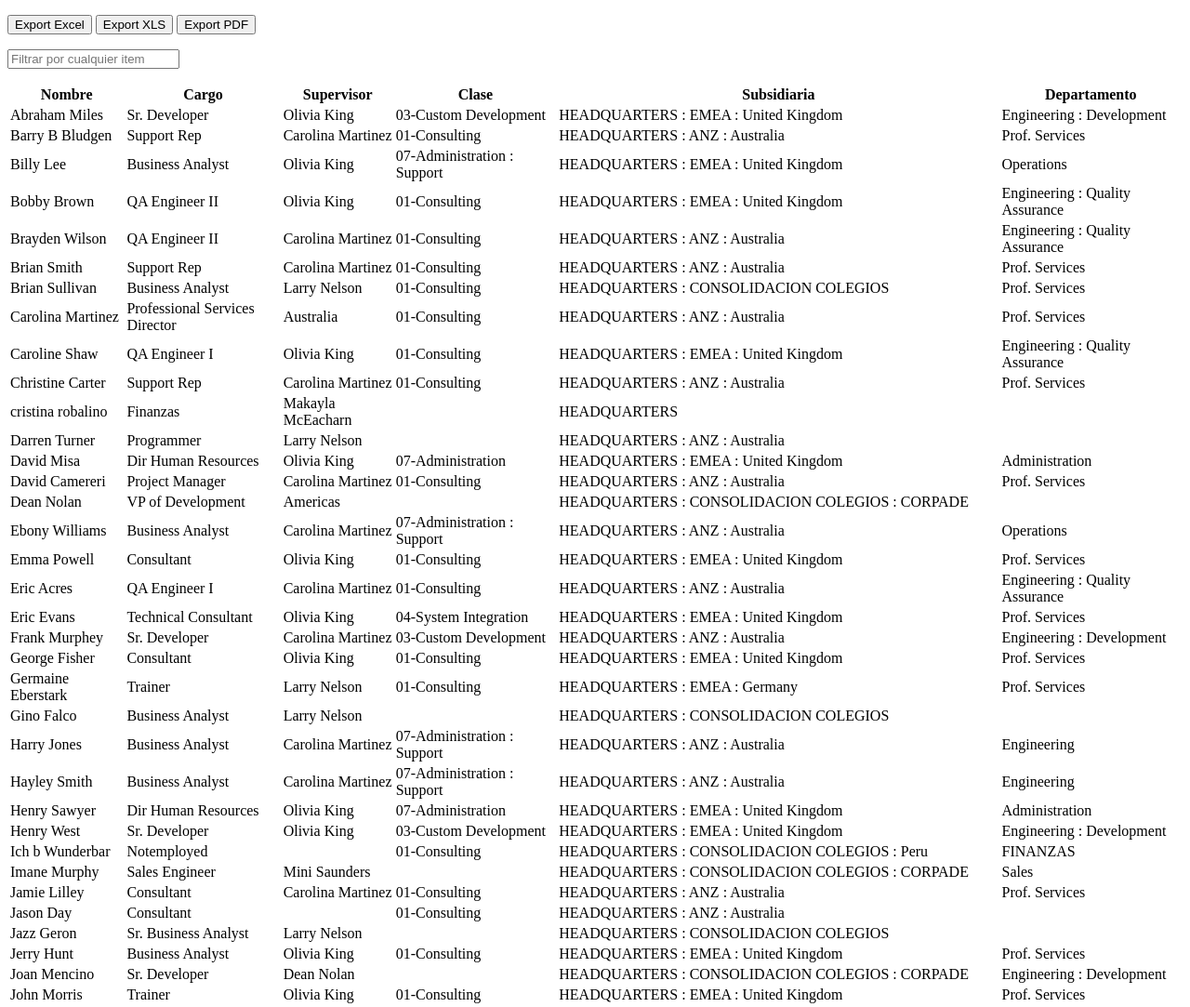
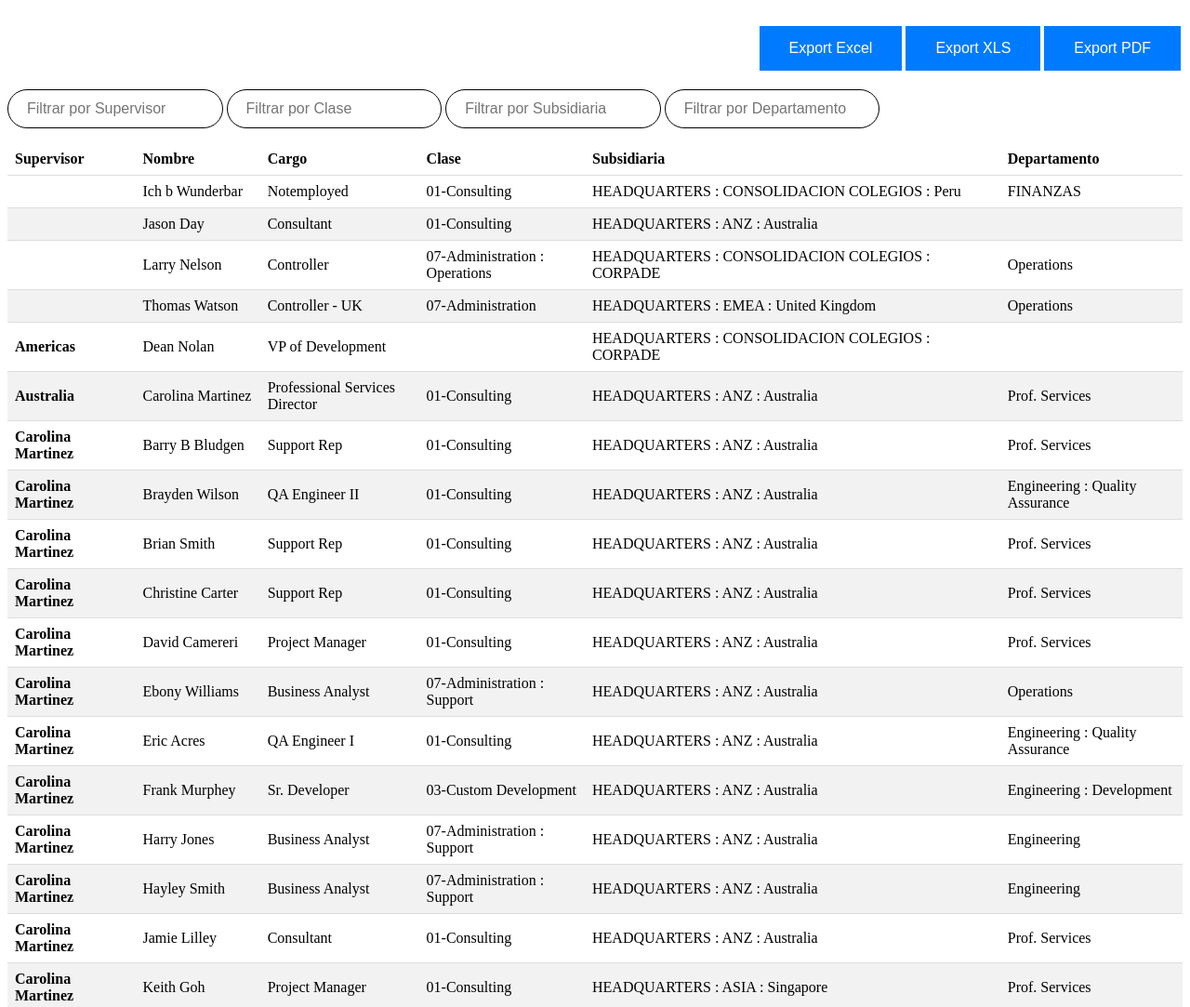
Before and after one commit to PFranciscoRojas/test-employees, a website built with webpack: page public/index.html in a window 1280 px wide. Shown: the top 1083 px of the page at 93% size. Built offline with nearby package versions, Linux system fonts and the light colour scheme.

Commit message:
añadiendo detalles

```diff
--- a/public/index.html
+++ b/public/index.html
@@ -3,27 +3,31 @@
 <head>
     <meta charset="UTF-8">
     <meta name="viewport" content="width=device-width, initial-scale=1.0">
+    <link href="../src/styles/styles.css" rel="stylesheet" type= "text/css"  >
     <title>Employees</title>
 </head>
 <body>
     <main class="Main">
         <header class="Header" id="header">
             <p>
-                <button id="btnExportExcel">Export Excel</button>
-                <button id="btnExportCsv">Export XLS</button>
-                <button id="btnExportPDF">Export PDF</button>
+                <button id="btnExportExcel" class="button">Export Excel</button>
+                <button id="btnExportCsv" class="button">Export XLS</button>
+                <button id="btnExportPDF" class="button">Export PDF</button>
             </p>
             <p>
-                <input type="text" class="table-filter" placeholder="Filtrar por cualquier item" id="txtItemFilter" />
+                <input type="text"  placeholder="Filtrar por Supervisor" id="txtItemSupervisor" />
+                <input type="text"  placeholder="Filtrar por Clase" id="txtItemClase" />
+                <input type="text"  placeholder="Filtrar por Subsidiaria" id="txtItemSubsidiaria" />
+                <input type="text"  placeholder="Filtrar por Departamento" id="txtItemDepartamento" />
             </p>
         </header>
         <section class="content">
-            <table class="main-table" id="table-main">
+            <table class="main-table" id="table-main" >
                 <thead>
                     <tr>
+                        <th> Supervisor  </th>
                         <th> Nombre </th>
                         <th> Cargo </th>
-                        <th> Supervisor </th>
                         <th> Clase </th>
                         <th> Subsidiaria </th>
                         <th> Departamento </th>
--- a/src/index.js
+++ b/src/index.js
@@ -8,7 +8,10 @@ let tableExporter;
 let btnExportExcel = document.getElementById("btnExportExcel")
 let btnExportCsv = document.getElementById("btnExportCsv")
 let btnExportPDF = document.getElementById("btnExportPDF")
-let txtItemFilter = document.getElementById("txtItemFilter")
+let txtItemSupervisor = document.getElementById("txtItemSupervisor")
+let txtItemClase = document.getElementById("txtItemClase")
+let txtItemDepartamento = document.getElementById("txtItemDepartamento")
+let txtItemSubsidiaria = document.getElementById("txtItemSubsidiaria")
 
 btnExportExcel.onclick = () => {
     tableExporter.exportExcel()
@@ -23,13 +26,37 @@ btnExportPDF.onclick = () => {
     tableExporter.exportPDF()
 }
 
+
 const tableFilter = () => {
+
     const tableMain = document.getElementById("table-main");
     const rows = document.querySelectorAll("#table-content tr")
 
     rows.forEach(row => {
-        const valueTxtFilter = txtItemFilter.value.toLowerCase()
-        const text = row.textContent.toLowerCase()
+        const columnsByRow = row.querySelectorAll("td")
+        let valueTxtFilter = "",text ="";
+        // const valueTxtFilter = txtItemFilter.value.toLowerCase()
+        // const text = row.textContent.toLowerCase()
+        console.log(columnsByRow.length)
+        if(columnsByRow.length > 1){
+            if(txtItemSupervisor.value !== ""){
+                text = columnsByRow[0].textContent.toLowerCase()
+                valueTxtFilter = txtItemSupervisor.value.toLowerCase()
+
+            }
+            if(txtItemClase.value !== "") {
+                text = columnsByRow[3].textContent.toLowerCase()
+                valueTxtFilter = txtItemClase.value.toLowerCase()
+
+            }
+            if(txtItemDepartamento.value !== "") {
+                text = columnsByRow[5].textContent.toLowerCase()
+                valueTxtFilter = txtItemDepartamento.value.toLowerCase()
+            }
+            if(txtItemSubsidiaria.value !== "") {
+                text = columnsByRow[4].textContent.toLowerCase()
+                valueTxtFilter = txtItemSubsidiaria.value.toLowerCase()
+            }
 
             if(text.includes(valueTxtFilter)){
                 row.style.display="table-row"
@@ -39,13 +66,26 @@ const tableFilter = () => {
                 row.style.display="none"
                 row.classList.remove("table-row")
             }
+        }
     })
+
+
 
     return tableMain
 }
 
 tableExporter = new TableExport(tableFilter())
 
-txtItemFilter.addEventListener("keyup", () =>  {
+txtItemSupervisor.addEventListener("keyup", () =>  {
     tableFilter()
 })
+txtItemClase.addEventListener("keyup", () =>  {
+    tableFilter()
+})
+txtItemDepartamento.addEventListener("keyup", () =>  {
+    tableFilter()
+})
+
+txtItemSubsidiaria.addEventListener("keyup", () =>  {
+    tableFilter()
+})
--- a/src/pages/Home.js
+++ b/src/pages/Home.js
@@ -3,24 +3,36 @@ import getData from "../utils/getData.js"
 const Home = async () =>{
     const employees = await getData();
     employees.sort((a, b) => {
-        if (a.Nombre.toLowerCase() > b.Nombre.toLowerCase()) return 1;
-        if (a.Nombre.toLowerCase() < b.Nombre.toLowerCase()) return -1;
+      if (a.Nombre.toLowerCase() > b.Nombre.toLowerCase()) return 1;
+      if (a.Nombre.toLowerCase() < b.Nombre.toLowerCase()) return -1;
+      return 0;
+    });
+    employees.sort((a, b) => {
+        if (a.Supervisor.toLowerCase() > b.Supervisor.toLowerCase()) return 1;
+        if (a.Supervisor.toLowerCase() < b.Supervisor.toLowerCase()) return -1;
         return 0;
       });
+    let titleRepeat,trTitle;
+    const view = `
+    ${employees.map(employee => {
+        if(employee.Supervisor !== titleRepeat){
+            trTitle = `
+                `
 
-    const view = `
-    ${employees.map(employee =>`
-        <tr>
+            titleRepeat = employee.Supervisor;
+         }else{
+            trTitle = "";
+         }
+         return  `${trTitle}<tr>
+            <td><strong>${employee.Supervisor}</strong> </td>
             <td>${employee.Nombre} </td>
             <td>${employee.Cargo} </td>
-            <td>${employee.Supervisor} </td>
             <td>${employee.Clase} </td>
             <td>${employee.Subsidiaria} </td>
             <td>${employee.Departamento} </td>
         </tr>
-        `).join('')}
-    `;
-
+        `
+        }).join(" ")}`;
     return view;
 }
 
--- /dev/null
+++ b/src/styles/styles.css
@@ -0,0 +1,61 @@
+body{
+    display: flex;
+}
+table {
+    border-collapse: collapse;
+    width: 100%;
+  }
+
+
+
+  th, td {
+    padding: 8px;
+    text-align: left;
+    border-bottom: 1px solid #ddd;
+  }
+
+  tr:hover {background-color:#f5f5f5;}
+  tr:nth-child(even) {background-color: #f2f2f2;}
+
+  .button {
+    display: flex;
+    background-color: #007bff;
+    border: none;
+    color: white;
+    padding: 15px 32px;
+    text-align: center;
+    text-decoration: none;
+    display: inline-block;
+    font-size: 16px;
+    margin: 4px 2px;
+    cursor: pointer;
+    flex-direction: row;
+    justify-content: flex-end;
+    align-items: flex-end;
+  }
+
+    header p:first-child {
+        display: flex;
+        flex-direction: row;
+        justify-content: flex-end;
+        align-items: flex-end;
+    }
+
+    input{
+        background-color: rgba(255, 255, 255, 0.2);
+        border: 1px solid black;
+        border-radius: 35px;
+        color: black;
+        font-family: 'Muli', sans-serif;
+        font-size: 16px;
+        height: 40px;
+        padding: 0 20px;
+        width: 15%;
+        outline: none;
+
+    }
+
+
+.hidden{
+    visibility: hidden;
+}
--- a/src/utils/TableExporter.js
+++ b/src/utils/TableExporter.js
@@ -49,7 +49,7 @@ class TableExporter {
         const dataFiltered = document.getElementsByClassName("table-row")
         const newTable   = document.createElement("table");
         const tblBody = document.createElement("tbody");
-        Array.prototype.filter.call(dataFiltered, function(tr){
+        Array.prototype.filter.call(dataFiltered, (tr)=>{
             let trClone = tr.cloneNode(true);
             tblBody.appendChild(trClone);
         });
```
Also changed, not shown: dist/index.html, dist/main.js. Lines whose indentation alone changed are shown as unchanged.
